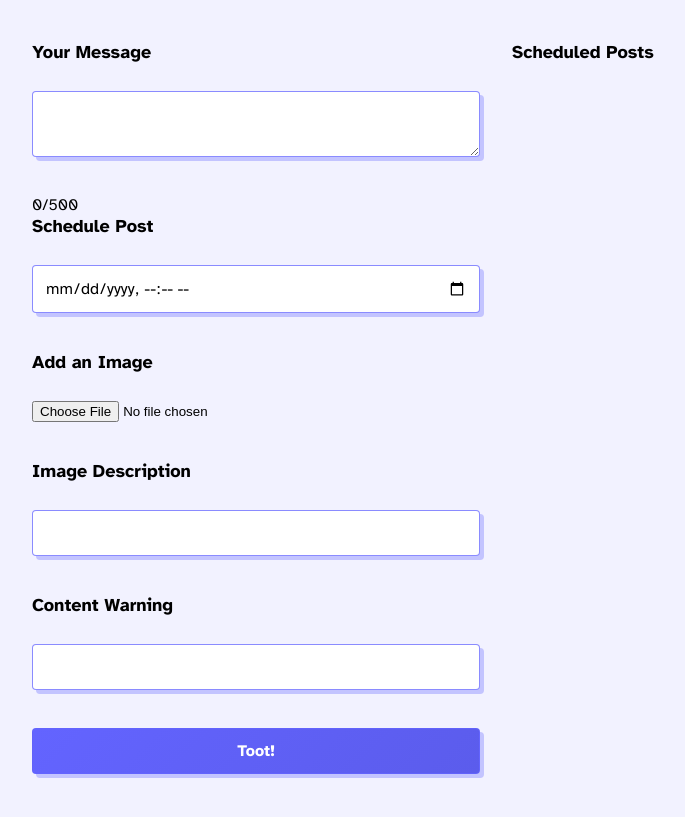
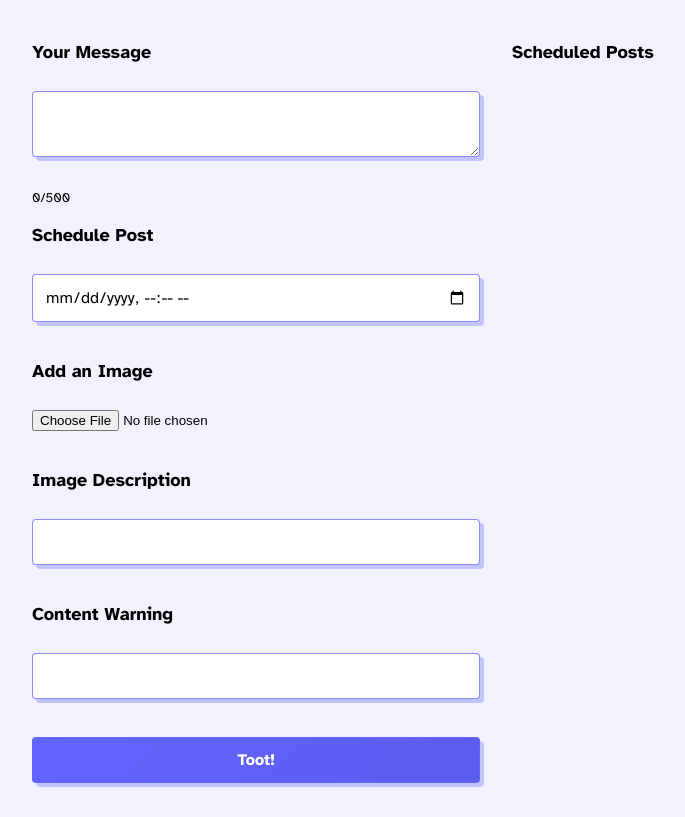
Before and after one commit to scidsg/mastodon-scheduler, a Flask app: template templates/index.html in a window 1280 px wide. Shown: the part 57-874 px from the top of the page, without its empty margins (144-829 px from the left). Run offline with Flask 3, Linux system fonts and the light colour scheme; the template is opened without the code that fills it, so the values that code supplies are empty.

Commit message:
Update style.css

```diff
--- a/static/style.css
+++ b/static/style.css
@@ -120,6 +120,10 @@ h2 {
     box-shadow: 4px 4px 0px 0 rgba(99,100,255,.33);
 }
 
+.publisher form textarea {
+    margin-bottom: .75rem;
+}
+
 .publisher input[type="submit"] {
     background: rgb(99,100,255);
     background: linear-gradient(135deg, rgba(99,100,255,1) 0%, rgba(91,92,236,1) 100%);
@@ -137,6 +141,11 @@ h2 {
 .publisher {
     height: calc(100vh - 66px);
     overflow-y: scroll;
+}
+
+#charCount {
+    margin-bottom: 1.125rem;
+    font-size: .825rem;
 }
 
 .scheduled-posts ul {
```
